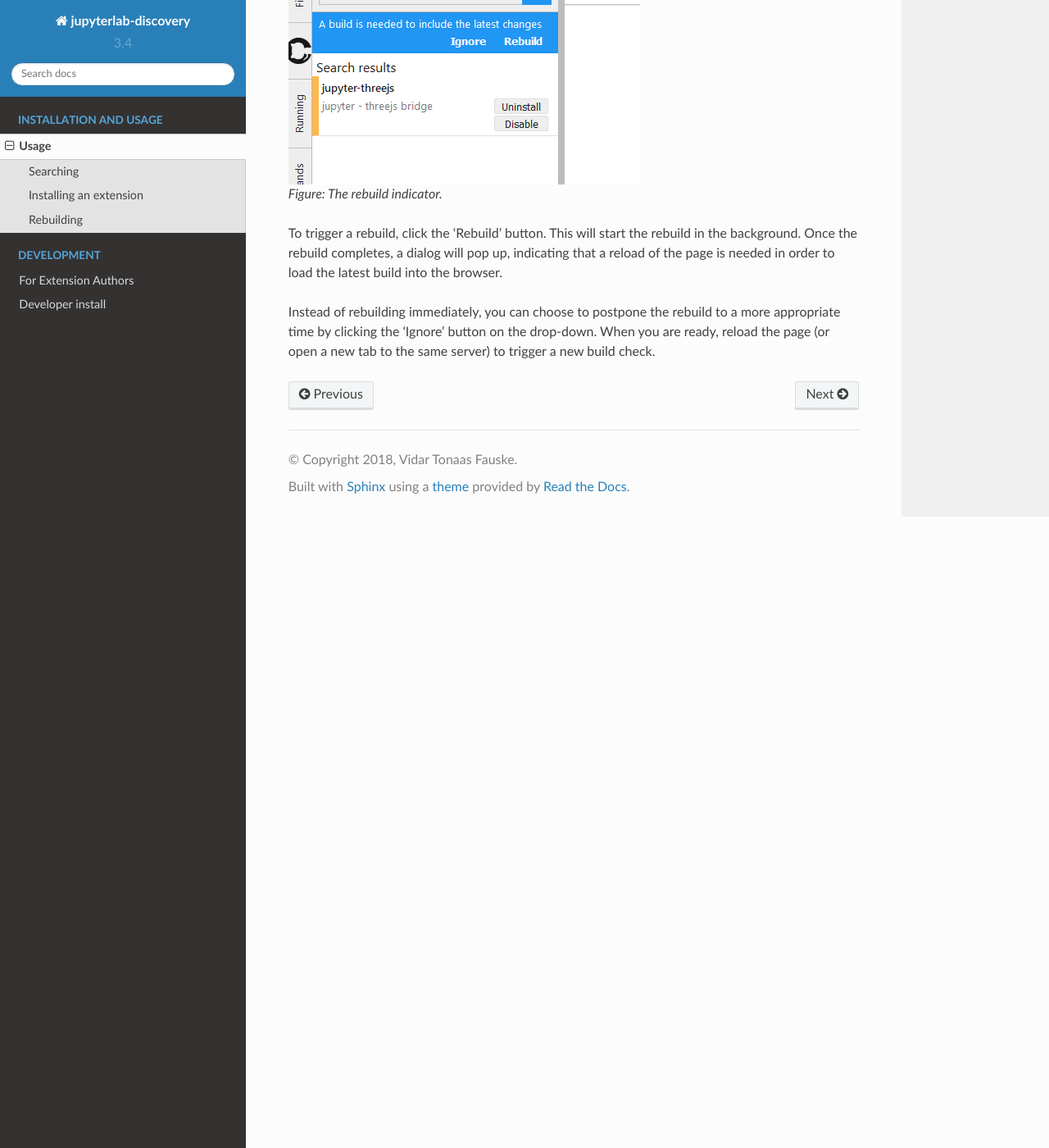
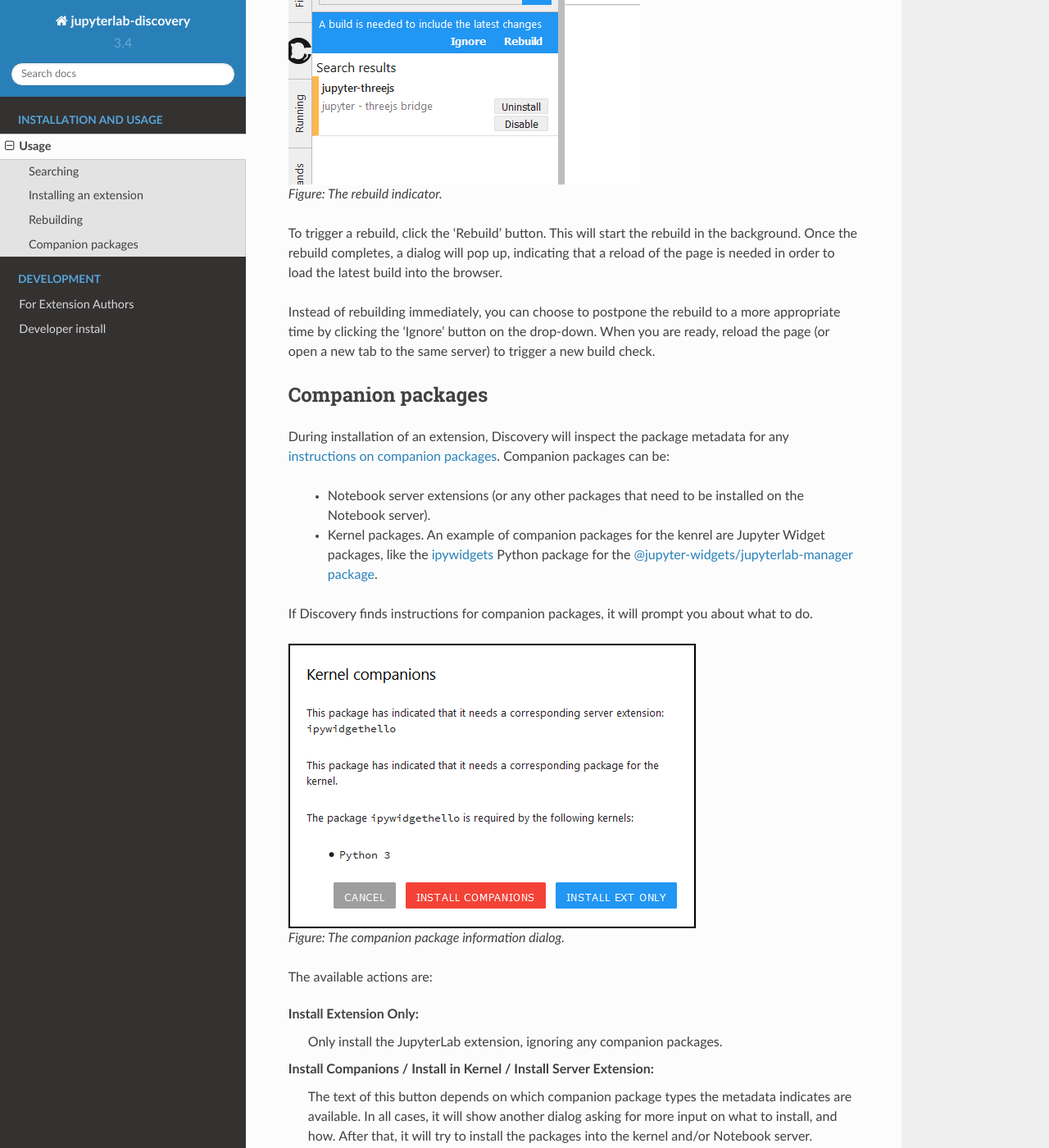
Before and after one commit to vidartf/jupyterlab_discovery, a Sphinx documentation site: the page built from docs/source/usage.rst, in a window 1280 px wide and 1400 px high, scrolled down 3401 px. Shown: the whole window at 82% size. Built offline with Sphinx 7.4.7 and the Read the Docs theme 2.0.0, drawn with Linux system fonts in a browser that asks for light colours; some of the changed text lies outside the part shown.

Commit message:
Add companion package install docs

```diff
--- a/docs/source/conf.py
+++ b/docs/source/conf.py
@@ -103,7 +103,7 @@
 # Add any paths that contain custom static files (such as style sheets) here,
 # relative to this directory. They are copied after the builtin static files,
 # so a file named "default.css" will overwrite the builtin "default.css".
-html_static_path = ['_static']
+# html_static_path = ['_static']
 
 # Custom sidebar templates, must be a dictionary that maps document names
 # to template names.
--- a/docs/source/usage.rst
+++ b/docs/source/usage.rst
@@ -104,7 +104,70 @@
 to trigger a new build check.
 
 
+.. _companion-packages:
+
+Companion packages
+------------------
+
+During installation of an extension, Discovery will inspect the package
+metadata for any
+:ref:`instructions on companion packages<ext-author-companion-packages>`.
+Companion packages can be:
+
+   - Notebook server extensions (or any other packages that need to be
+     installed on the Notebook server).
+   - Kernel packages. An example of companion packages for the
+     kenrel are Jupyter Widget packages, like the `ipywidgets`_
+     Python package for the
+     `@jupyter-widgets/jupyterlab-manager package`_.
+
+If Discovery finds instructions for companion packages, it will prompt
+you about what to do.
+
+.. figure:: images/companion-info.png
+   :alt: The companion package information dialog
+
+   Figure: The companion package information dialog.
+
+The available actions are:
+
+Install Extension Only:
+   Only install the JupyterLab extension, ignoring any companion
+   packages.
+
+Install Companions / Install in Kernel / Install Server Extension:
+   The text of this button depends on which companion package types
+   the metadata indicates are available. In all cases, it will show
+   another dialog asking for more input on what to install, and how.
+   After that, it will try to install the packages into the kernel
+   and/or Notebook server.
+
+Cancel:
+   Do nothing.
+
+
+.. figure:: images/companion-install.png
+   :alt: The companion package install dialog
+
+   Figure: The companion package install dialog. This example package
+   includes both an server extension and a kernel package for Python.
+   The drop-downs select how to install the packages. The available
+   options are an intersection between what Discovery supports and
+   what the package metadata indicates as valid options.
+
+.. warning::
+   The option to install companion packages is still experimental,
+   and while it works for the most common setups, it makes no
+   guarantees. Use at your own risk.
+
+
+
+
 
 .. links
 
 .. _`NPM registry`: https://docs.npmjs.com/misc/registry
+
+.. _`ipywidgets`: https://ipywidgets.readthedocs.io
+
+.. _`@jupyter-widgets/jupyterlab-manager package`: https://www.npmjs.com/package/@jupyter-widgets/jupyterlab-manager
```
Also changed, not shown: docs/source/images/companion-info.png (added), docs/source/images/companion-install.png (added).
